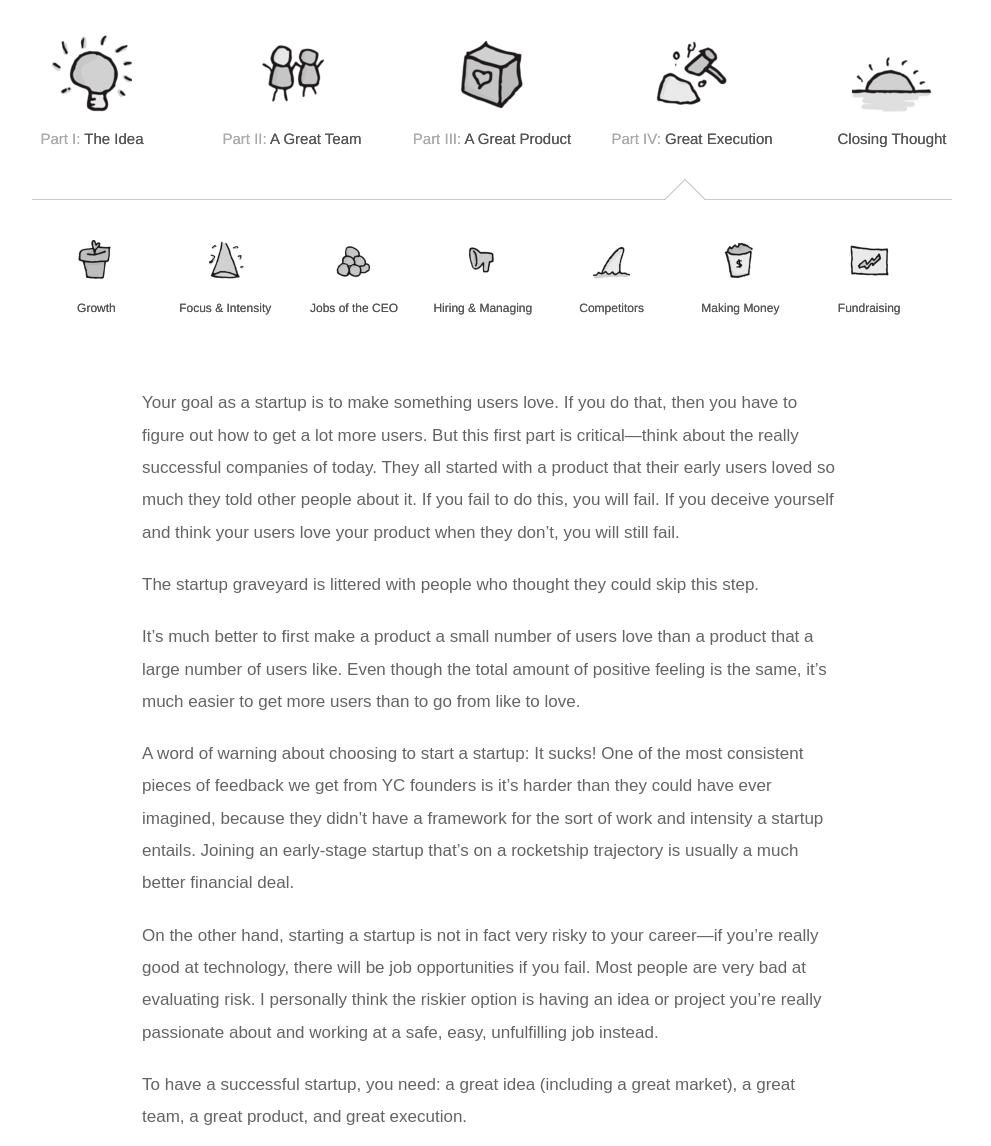
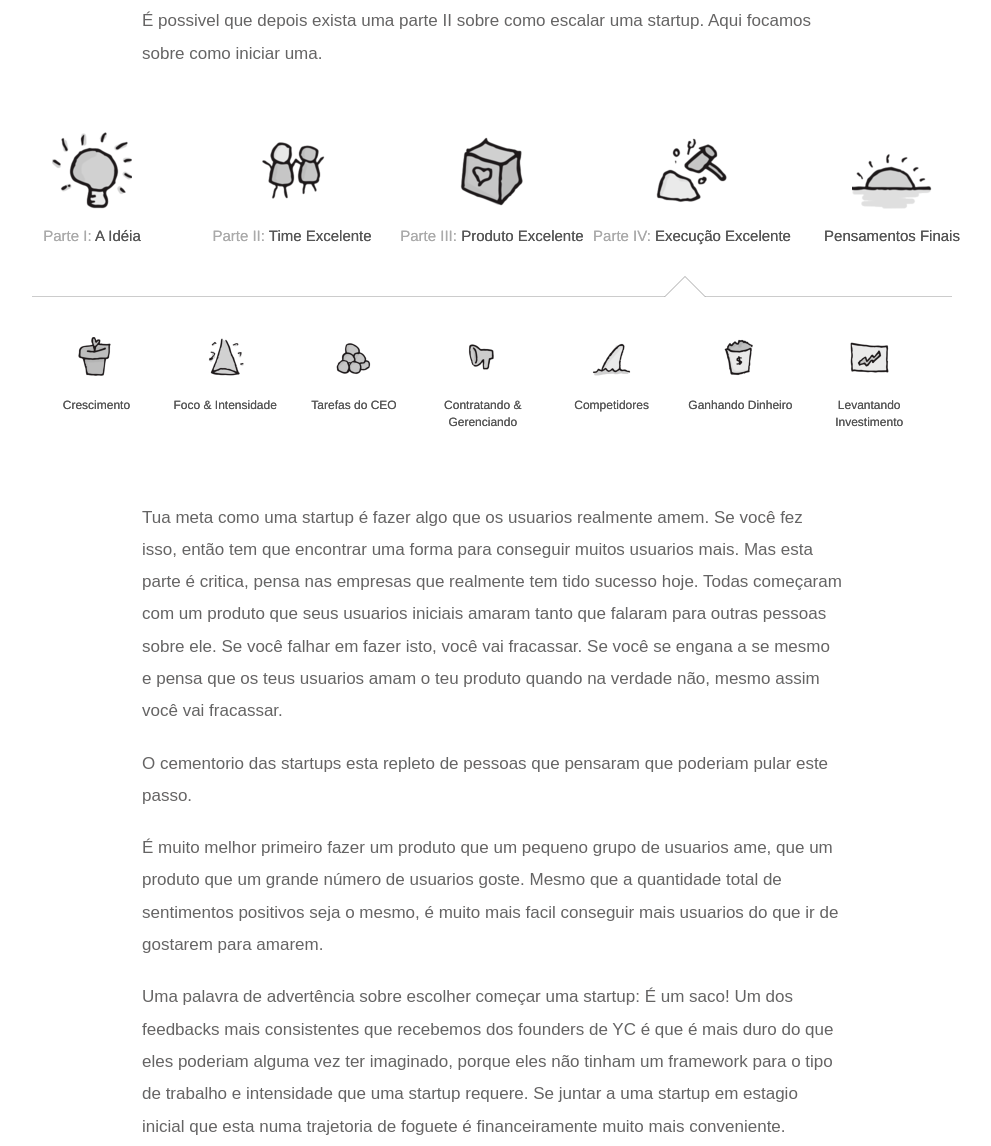
Before and after one commit to Germinadora/playbook, a plain HTML site: page index.html in a window 1280 px wide. Shown: the part 601-1747 px from the top of the page, without its empty margins (148-1139 px from the left). Drawn offline with Linux system fonts and the light colour scheme.

Commit message:
Introdução traducida

```diff
--- a/index.html
+++ b/index.html
@@ -26,85 +26,84 @@
   <div class="container-content">
     <div class="text-center">
       <h1>Startup Playbook</h1>
-      <h2>Written by Sam Altman &middot; Illustrated by Gregory Koberger &middot; <a href="https://platzi.com/startup-playbook/">Spanish translation</a></h2></div>
-    <p>We spend a lot of time advising startups. Though one-on-one advice will always be crucial, we thought it might help us scale Y Combinator if we could distill the most generalizable parts of this advice into a sort of playbook we could give YC and
-      YC Fellowship companies.</p>
-    <p>Then we thought we should just give it to everyone.</p>
-    <p>This is meant for people new to the world of startups. Most of this will not be new to people who have read a lot of what YC partners have written—the goal is to get it into one place.</p>
-    <p>There may be a part II on how to scale a startup later—this mostly covers how to start one.</p>
+      <h2>Escrito por Sam Altman &middot; Ilustrado por Gregory Koberger &middot; <a href="https://platzi.com/startup-playbook/">Tradução ao espanhol</a></h2></div>
+    <p>Passamos muito tempo aconselhando startups. Mesmo que o aconselhamento um pra um será sempre crucial, acreditamos que pode nos ajudar a escalar Y Combinator se pudessemos destilar as partes mais generalizaveis dos conselhos em alguma forma de guia que pudessemos dar para as empresas de YC e YC Fellowship.</p>
+    <p>E depois pensamos que deveriamos simplesmente dar ele para todo mundo.</p>
+    <p>Ele esta pensado para pessoas novas no mundo das startups. Muito disto não será novo para aqueles que tem lido bastante o que os partners de YC tem escrito. O objetivo é juntar tudo num unico lugar.</p>
+    <p>É possivel que depois exista uma parte II sobre como escalar uma startup. Aqui focamos sobre como iniciar uma.</p>
   </div>
   <div id="toc">
     <ul class="toc">
       <li>
         <a href="#idea" class="idea">
-          <div class="icon"></div><span>Part I:</span> The Idea</a>
+          <div class="icon"></div><span>Parte I:</span> A Idéia</a>
       </li>
       <li>
         <a href="#team" class="team">
-          <div class="icon"></div><span>Part II:</span> A Great Team</a>
+          <div class="icon"></div><span>Parte II:</span> Time Excelente</a>
       </li>
       <li>
         <a href="#product" class="product">
-          <div class="icon"></div><span>Part III:</span> A Great Product</a>
+          <div class="icon"></div><span>Parte III:</span> Produto Excelente</a>
       </li>
       <li>
         <a href="#execution" class="execution">
-          <div class="icon"></div><span>Part IV:</span> Great Execution</a>
+          <div class="icon"></div><span>Parte IV:</span> Execução Excelente</a>
       </li>
       <li>
         <a href="#closing" class="closing">
-          <div class="icon"></div>Closing Thought</a>
+          <div class="icon"></div>Pensamentos Finais</a>
       </li>
     </ul>
     <div class="toc-arrow">
       <ul class="toc sub">
         <li>
           <a href="#growth" class="growth">
-            <div class="icon"></div>Growth</a>
+            <div class="icon"></div>Crescimento</a>
         </li>
         <li>
           <a href="#focus" class="focus">
-            <div class="icon"></div>Focus &amp; Intensity</a>
+            <div class="icon"></div>Foco &amp; Intensidade</a>
         </li>
         <li>
           <a href="#ceo" class="ceo">
-            <div class="icon"></div>Jobs of the CEO</a>
+            <div class="icon"></div>Tarefas do CEO</a>
         </li>
         <li>
           <a href="#hiring" class="hiring">
-            <div class="icon"></div>Hiring &amp; Managing</a>
+            <div class="icon"></div>Contratando &amp; Gerenciando</a>
         </li>
         <li>
           <a href="#competition" class="competition">
-            <div class="icon"></div>Competitors</a>
+            <div class="icon"></div>Competidores</a>
         </li>
         <li>
           <a href="#money" class="money">
-            <div class="icon"></div>Making Money</a>
+            <div class="icon"></div>Ganhando Dinheiro</a>
         </li>
         <li>
           <a href="#fundraising" class="fundraising">
-            <div class="icon"></div>Fundraising</a>
+            <div class="icon"></div>Levantando Investimento</a>
         </li>
       </ul>
     </div>
   </div>
   <div class="container-content">
-    <p>Your goal as a startup is to make something users love. If you do that, then you have to figure out how to get a lot more users. But this first part is critical—think about the really successful companies of today. They all started with a product
-      that their early users loved so much they told other people about it. If you fail to do this, you will fail. If you deceive yourself and think your users love your product when they don’t, you will still fail.</p>
-    <p>The startup graveyard is littered with people who thought they could skip this step.</p>
-    <p>It’s much better to first make a product a small number of users love than a product that a large number of users like. Even though the total amount of positive feeling is the same, it’s much easier to get more users than to go from like to love.</p>
-    <p>A word of warning about choosing to start a startup: It sucks! One of the most consistent pieces of feedback we get from YC founders is it’s harder than they could have ever imagined, because they didn’t have a framework for the sort of work and intensity
-      a startup entails. Joining an early-stage startup that’s on a rocketship trajectory is usually a much better financial deal.</p>
-    <p>On the other hand, starting a startup is not in fact very risky to your career—if you’re really good at technology, there will be job opportunities if you fail. Most people are very bad at evaluating risk. I personally think the riskier option is
-      having an idea or project you’re really passionate about and working at a safe, easy, unfulfilling job instead.</p>
-    <p>To have a successful startup, you need: a great idea (including a great market), a great team, a great product, and great execution.</p>
+    <p>Tua meta como uma startup é fazer algo que os usuarios realmente amem. Se você fez isso, então tem que encontrar uma forma para conseguir muitos usuarios mais. Mas esta parte é critica, pensa nas empresas que realmente tem tido sucesso hoje. Todas começaram com um produto
+      que seus usuarios iniciais amaram tanto que falaram para outras pessoas sobre ele. Se você falhar em fazer isto, você vai fracassar. Se você se engana a se mesmo e pensa que os teus usuarios amam o teu produto quando na verdade não, mesmo assim você vai fracassar.</p>
+    <p>O cementorio das startups esta repleto de pessoas que pensaram que poderiam pular este passo.</p>
+    <p>É muito melhor primeiro fazer um produto que um pequeno grupo de usuarios ame, que um produto que um grande número de usuarios goste. Mesmo que a quantidade total de sentimentos positivos seja o mesmo, é muito mais facil conseguir mais usuarios do que ir de gostarem para amarem.</p>
+    <p>Uma palavra de advertência sobre escolher começar uma startup: É um saco! Um dos feedbacks mais consistentes que recebemos dos founders de YC é que é mais duro do que eles poderiam alguma vez ter imaginado, porque eles não tinham um framework para o tipo de trabalho e intensidade
+      que uma startup requere. Se juntar a uma startup em estagio inicial que esta numa trajetoria de foguete é financeiramente muito mais conveniente.</p>
+    <p>Por outro lado, começar uma startup não é muito riscoso para a tua carreira. Se você for realmente bom em tecnologia, existirão oportunidades de trabalho se você fracassar. A maioria das pessoas são pessimas avaliando risco. Eu pessoalmente acredito que a opção mais arriscada é
+      ter uma ideia ou projeto que você é realmente apaixonado e ao invês trabalhar num lugar seguro, facil, e que não te satisfaça.</p>
+    <p>Para ter uma startup de sucesso, você precisa: uma excelente ideia (incluindo um excelente mercado), um excelente time, um excelente produto, e uma execução excelente.</p>
   </div>
   <div id="idea" class="anchor"></div>
   <div class="mobile-wrapper">
     <div class="bg-idea bg">
       <div class="bg-inside">
-        <h3><span>Part I</span><strong>The Idea</strong></h3>
+        <h3><span>Parte I</span><strong>A Idéia</strong></h3>
         <div class="mouth"></div>
         <div class="apple-shadow"></div>
         <div class="apple">
@@ -162,7 +161,7 @@
         </div>
         <div class="top"></div>
         <div class="top-leg"></div>
-        <h3><span>Part II</span><strong>A Great Team</strong></h3></div>
+        <h3><span>Parte II</span><strong>Time Excelente</strong></h3></div>
     </div>
   </div>
   <div class="top">
@@ -196,7 +195,7 @@
           <div class="blocker2"></div>
         </div>
         <div class="machine"></div>
-        <h3 class="right"><span>Part III</span><strong>A Great Product</strong></h3></div>
+        <h3 class="right"><span>Parte III</span><strong>Produto Excelente</strong></h3></div>
     </div>
   </div>
   <div class="top">
@@ -239,7 +238,7 @@
         <div class="dot"></div>
         <div class="dot2"></div>
         <div class="dot3"></div>
-        <h3 class="right"><span>Part IV</span><strong>Great Execution</strong></h3></div>
+        <h3 class="right"><span>Parte IV</span><strong> Execução Excelente</strong></h3></div>
     </div>
   </div>
   <div class="top">
@@ -269,7 +268,7 @@
           </div>
           <div class="pot"></div>
         </div>
-        <h3 class="right"><span>Part IV: Execution</span><strong>Growth</strong></h3></div>
+        <h3 class="right"><span>Parte IV: Execution</span><strong>Crescimento</strong></h3></div>
     </div>
   </div>
   <div class="top">
@@ -277,7 +276,7 @@
       <div class="fa fa-arrow-up"></div>Table of Contents</a>
   </div>
   <div class="container-content">
-    <p>Growth and momentum are the keys to great execution. Growth (as long as it is not “sell dollar bills for 90 cents” growth) solves all problems, and lack of growth is not solvable by anything but growth. If you’re growing, it feels like you’re winning,
+    <p>Crescimento and momentum are the keys to great execution. Crescimento (as long as it is not “sell dollar bills for 90 cents” growth) solves all problems, and lack of growth is not solvable by anything but growth. If you’re growing, it feels like you’re winning,
       and people are happy. If you’re growing, there are new roles and responsibilities all the time, and people feel like their careers are advancing. If you’re not growing, it feels like you’re losing, and people are unhappy and leave. If you’re not
       growing, people just fight over responsibilities and blame.</p>
     <p>Founders and employees that are burnt out nearly always work at startups without momentum. It’s hard to overstate how demoralizing it is.</p>
@@ -322,7 +321,7 @@
     <div class="bg-focus bg">
       <div class="bg-inside">
         <div class="light"></div>
-        <h3><span>Part IV: Execution</span><strong>Focus &amp; Intensity</strong></h3></div>
+        <h3><span>Parte IV: Execution</span><strong>Foco &amp; Intensidade</strong></h3></div>
     </div>
   </div>
   <div class="top">
@@ -372,7 +371,7 @@
             <div class="arm-bottom"></div>
           </div>
         </div>
-        <h3 class="right"><span>Part IV: Execution</span><strong>Jobs <em>of the</em> CEO</strong></h3></div>
+        <h3 class="right"><span>Parte IV: Execution</span><strong>Tarefas <em>do</em> CEO</strong></h3></div>
     </div>
   </div>
   <div class="top">
@@ -423,7 +422,7 @@
           <div class="megaphone"></div>
           <div class="text"></div>
         </div>
-        <h3 class="right"><span>Part IV: Execution</span><strong>Hiring &amp; Managing</strong></h3></div>
+        <h3 class="right"><span>Parte IV: Execution</span><strong>Contratando &amp; Gerenciando</strong></h3></div>
     </div>
   </div>
   <div class="top">
@@ -462,7 +461,7 @@
       <div class="bg-inside">
         <div class="waves"></div>
         <div class="fin"></div>
-        <h3 class="right"><span>Part IV: Execution</span><strong>Competitors</strong></h3></div>
+        <h3 class="right"><span>Parte IV: Execution</span><strong>Competidores</strong></h3></div>
     </div>
   </div>
   <div class="top">
@@ -483,7 +482,7 @@
         <div class="money-outside">
           <div class="money"></div>
         </div>
-        <h3><span>Part IV: Execution</span><strong>Making Money</strong></h3></div>
+        <h3><span>Parte IV: Execution</span><strong>Ganhando Dinheiro</strong></h3></div>
     </div>
   </div>
   <div class="top">
@@ -507,7 +506,7 @@
         <div class="graph">
           <div class="arrow"></div>
         </div>
-        <h3><span>Part IV: Execution</span><strong>Fundraising</strong></h3></div>
+        <h3><span>Parte IV: Execution</span><strong>Levantando Investimento</strong></h3></div>
     </div>
   </div>
   <div class="top">
@@ -553,7 +552,7 @@
       </div>
       <div class="bg-inside">
         <div class="sun"></div>
-        <h3 class="right"><strong>Closing Thought</strong></h3></div>
+        <h3 class="right"><strong>Pensamentos Finais</strong></h3></div>
       <div class="water"></div>
     </div>
   </div>
```
